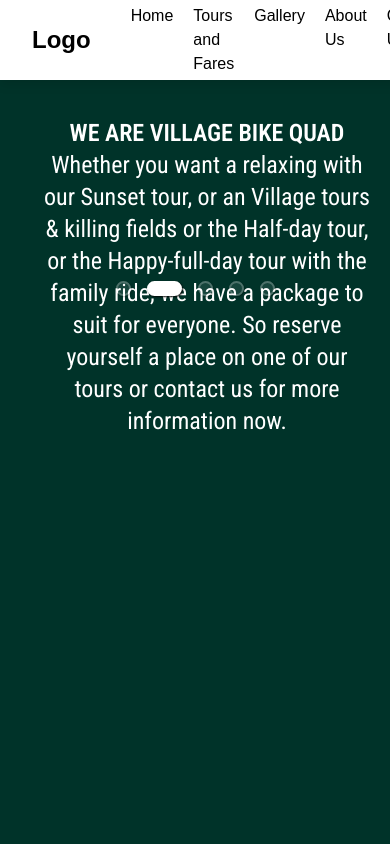
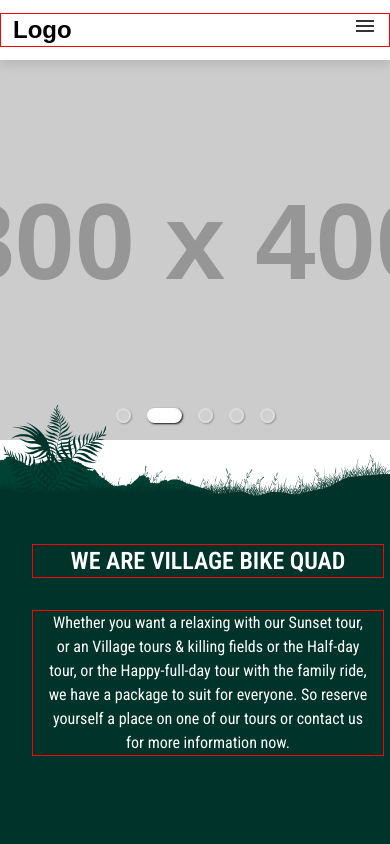
Before and after one commit to p1nu/quadbike, a React (Vite) app: page / in a window 390 px wide. Shown: the top 844 px of the page. Built offline with nearby package versions, Linux system fonts and the light colour scheme.

Commit message:
fix some mobile view issue

```diff
--- a/package.json
+++ b/package.json
@@ -4,7 +4,7 @@
   "version": "0.0.0",
   "type": "module",
   "scripts": {
-    "dev": "vite",
+    "dev": "vite --host",
     "build": "vite build",
     "lint": "eslint .",
     "preview": "vite preview"
@@ -15,7 +15,7 @@
     "@fortawesome/free-brands-svg-icons": "^6.7.2",
     "@fortawesome/free-solid-svg-icons": "^6.7.2",
     "@fortawesome/react-fontawesome": "^0.2.2",
-    "@mui/icons-material": "^6.3.0",
+    "@mui/icons-material": "^6.3.1",
     "@mui/material": "^6.3.0",
     "@mui/styled-engine": "^6.3.0",
     "react": "^18.3.1",
--- a/src/pages/Homepage.jsx
+++ b/src/pages/Homepage.jsx
@@ -31,7 +31,7 @@ const Homepage = () => {
   }
 
   return (
-    <Box>
+    <Box sx={{ overflowX: "hidden", width: "100vw" }}>
       <Slider sliderRef={sliderRef} />
       <Welcome sliderRef={sliderRef} />
       <ChooseUs />
@@ -152,7 +152,16 @@ const Welcome = ({ sliderRef }) => {
   useEffect(() => {
     const handleScroll = () => {
       let value = window.scrollY - sliderRef.current.offsetHeight; // Subtract the height of the slider
-      const maxScroll = 300;
+
+      let maxScroll;
+
+      if (window.innerWidth < 768) {
+
+        maxScroll = 100;
+      } else {
+        maxScroll = 300;
+      }
+
 
       if (sliderRef.current && value > 0) {
         value = Math.min(value, maxScroll); // Limit the scroll value to a maximum of 500 pixels
--- a/src/pages/components/Topbar.jsx
+++ b/src/pages/components/Topbar.jsx
@@ -1,26 +1,91 @@
 import React from 'react'
 import '../../styles/components/topbar.css'
+import '../../styles/components/mobile-navbar.css'
 import { useNavigate } from 'react-router-dom'
+import { useState } from 'react'
+import MenuIcon from '@mui/icons-material/Menu'
+import CloseIcon from '@mui/icons-material/Close'
 
 const Topbar = () => {
   const navigate = useNavigate();
+  const [isMobileNavVisible, setMobileNavVisible] = useState(false);
+
+  const toggleMobileNav = () => {
+    setMobileNavVisible(!isMobileNavVisible);
+  };
 
   return (
-    <div className="topbar">
-      <div className="container topbar-container">
-
-      <div className="logo" onClick={() => navigate('/')}>Logo</div>
-      <nav>
-        <ul>
-          <li><a href="/">Home</a></li>
-          <li><a href="/tours">Tours and Fares</a></li>
-          <li><a href="/gallery">Gallery</a></li>
-          <li><a href="/about-us">About Us</a></li>
-          <li><a href="/contact-us">Contact Us</a></li>
-        </ul>
+    <>
+      <nav className="topbar">
+        <div className="topbar-container container">
+          <div className="logo" onClick={() => navigate('/')}>Logo</div>
+          <ul className="header__menu">
+            <li>
+              <a href="/" className="header__link">
+                Home
+              </a>
+            </li>
+            <li>
+              <a href="/tours" className="header__link">
+                Tours and Fares
+              </a>
+            </li>
+            <li>
+              <a href="/gallery" className="header__link">
+                Gallery
+              </a>
+            </li>
+            <li>
+              <a href="/about-us" className="header__link">
+                About Us
+              </a>
+            </li>
+            <li>
+              <a href="/contact-us" className="header__link">
+                Contact Us
+              </a>
+            </li>
+          </ul>
+          <div className="header__bars" onClick={toggleMobileNav}>
+            <MenuIcon />
+          </div>
+        </div>
       </nav>
-      </div>
-    </div>
+      {isMobileNavVisible && (
+        <div className="mobile-nav">
+          <div className="mobile-nav__close" onClick={toggleMobileNav}>
+            <CloseIcon style={{ fontSize: "2rem", color: "var(--clr-light)" }} />
+          </div>
+          <ul className="mobile-nav__menu container">
+            <li>
+              <a href="/" className="mobile-nav__link" onClick={toggleMobileNav}>
+                Home
+              </a>
+            </li>
+            <li>
+              <a href="/tours" className="mobile-nav__link" onClick={toggleMobileNav}>
+                Tours and Fares
+              </a>
+            </li>
+            <li>
+              <a href="/gallery" className="mobile-nav__link" onClick={toggleMobileNav}>
+                Gallery
+              </a>
+            </li>
+            <li>
+              <a href="/about-us" className="mobile-nav__link" onClick={toggleMobileNav}>
+                About Us
+              </a>
+            </li>
+            <li>
+              <a href="/contact-us" className="mobile-nav__link" onClick={toggleMobileNav}>
+                Contact Us
+              </a>
+            </li>
+          </ul>
+        </div>
+      )}
+    </>
   )
 }
 
--- a/src/styles/components/chooseus.css
+++ b/src/styles/components/chooseus.css
@@ -1,5 +1,5 @@
 .us-container {
-  height: 50vh;
+  height: 100%;
   background-color: #003329;
   position: relative;
   /* border: 1px solid red; */
--- /dev/null
+++ b/src/styles/components/mobile-navbar.css
@@ -0,0 +1,43 @@
+.mobile-nav {
+  position: fixed;
+  z-index: 999;
+  top: 0;
+  left: 0;
+  width: 100%;
+  height: 100%;
+  background-color: #003329;
+  display: flex;
+  flex-direction: column;
+  justify-content: center;
+  align-items: end;
+  text-align: center;
+  transition: all 0.3s ease-in-out;
+}
+
+.mobile-nav__close {
+  position: absolute;
+  top: 1rem;
+  right: 1rem;
+  cursor: pointer;
+}
+
+.mobile-nav__menu {
+  list-style: none;
+  display: flex;
+  flex-direction: column;
+  justify-content: center;
+  text-align: end;
+  padding: 0;
+  gap: 2rem;
+}
+
+.mobile-nav__link {
+  /* text-transform: uppercase; */
+  text-decoration: none;
+  color: var(--clr-light);
+  font-size: 1.5rem;
+}
+
+.mobile-nav__link:hover {
+  color: rgba(255, 255, 255, 0.7);
+}
--- a/src/styles/components/topbar.css
+++ b/src/styles/components/topbar.css
@@ -2,7 +2,6 @@
   display: flex;
   justify-content: space-between;
   align-items: center;
-  padding: 10px 20px;
   background-color: #ffffff;
   color: rgb(0, 0, 0);
   box-shadow: 0 5px 10px rgba(0, 0, 0, 0.1);
@@ -10,6 +9,7 @@
   width: 100%;
   z-index: 999999;
   height: 60px;
+  /* border: 1px solid red; */
 }
 
 .topbar-container {
@@ -32,7 +32,7 @@
 nav ul {
   list-style: none;
   display: flex;
-  gap: 20px;
+  gap: 40px;
 }
 
 nav ul li {
@@ -40,15 +40,34 @@ nav ul li {
 }
 
 nav ul li a {
-  color: rgb(0, 0, 0);
+  color: #333;
   text-decoration: none;
   transition: 0.3s;
 }
 
 nav ul li a:hover {
-  opacity: 0.5;
+  color: #0f957a;
 }
 
 .main-content {
   margin-top: 60px; /* Add a top margin equal to the height of the topbar */
 }
+
+.header__bars {
+  display: none;
+  background: none;
+  border: none;
+  font-size: 24px;
+  color: #333;
+  cursor: pointer;
+}
+
+@media (max-width: 768px) {
+  .header__bars {
+    display: block;
+  }
+
+  nav ul {
+    display: none;
+  }
+}
--- a/src/styles/homepage/parallax.css
+++ b/src/styles/homepage/parallax.css
@@ -40,7 +40,7 @@
   text-align: center;
   color: white;
   /* background-color: #003329; */
-  width: 100vw;
+  width: 100%;
   /* border: 1px solid red; */
 }
 
@@ -63,3 +63,21 @@
   height: 150vh;
   position: relative;
 }
+
+.parallax-desc h2 {
+  margin-bottom: 2rem;
+}
+
+@media (max-width: 768px) {
+  .parallax-title {
+    font-size: 3rem;
+  }
+
+  .parallax-desc p {
+    font-size: 1rem;
+  }
+
+  .parallax-container{
+    height: 50vh;
+  }
+}
--- a/src/styles/homepage/slider.css
+++ b/src/styles/homepage/slider.css
@@ -106,7 +106,7 @@
 
 .slider_images {
   background-color:hsla(0, 0%, 0%, 0.397);
-  height: 30vh;
+  height: 45vh;
   width: 100vw;
   overflow: hidden;
   /* border: 1px solid red; */
--- a/src/styles/homepage/tours.css
+++ b/src/styles/homepage/tours.css
@@ -24,12 +24,10 @@
   width: 100%;
   height: 100%;
   /* border: 1px solid red; */
-  display: flex;
-  flex-direction: row;
-  /* justify-content: center; */
+  display: grid;
+  grid-template-columns: repeat(auto-fill, minmax(300px, 1fr));
+  gap: 2rem;
   align-items: center;
-  gap: 2rem;
-  flex-wrap: wrap;
   margin-top: 2rem;
 }
 
@@ -37,7 +35,7 @@
   position: relative;
   top: 0;
   left: 0;
-  width: calc(33.33% - 2rem);
+  /* width: calc(33.33% - 2rem); */
   height: 100%;
   /* border: 1px solid red; */
   background-color: white;
@@ -108,7 +106,7 @@
   top: -1.75rem;
   left: 0;
   width: 100%;
-  height: 100%;
+  /* height: 100%; */
   background-color: #0f957a96;
   color: rgb(0, 0, 0);
   font-size: var(--size-xl);
@@ -124,5 +122,19 @@
   top: 0;
   left: 0;
   width: 100%;
-  height: 100%;
+  height: 220px;
+  /* border: 1px solid red; */
 }
+
+@media screen and (max-width: 768px) {
+
+  .tours-container {
+    display: flex;
+    flex-direction: column;
+  }
+
+  .tour-card {
+    width: 368px;
+  }
+
+}
--- a/src/styles/styles.css
+++ b/src/styles/styles.css
@@ -53,6 +53,7 @@ body {
 
 .content {
   flex: 1;
+  /* width: 100vw; */
 }
 
 img,
--- a/src/styles/utils.css
+++ b/src/styles/utils.css
@@ -99,7 +99,7 @@ p {
   margin-right: auto;
   padding-left: 0.75rem;
   padding-right: 0.75rem;
-  /* border: 1px solid red; */
+  border: 1px solid red;
 }
 
 
```
Also changed, not shown: 1 other file (tests, documents, lock files or other folders).
